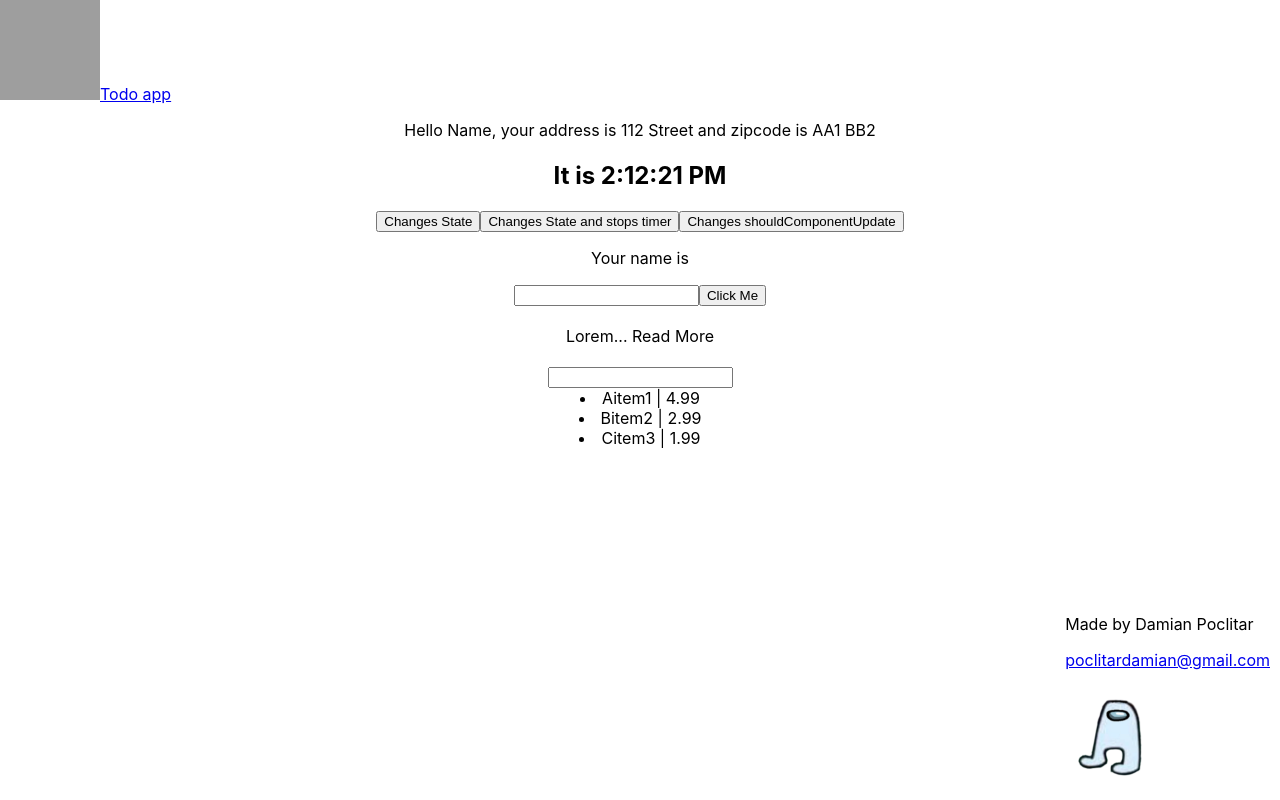
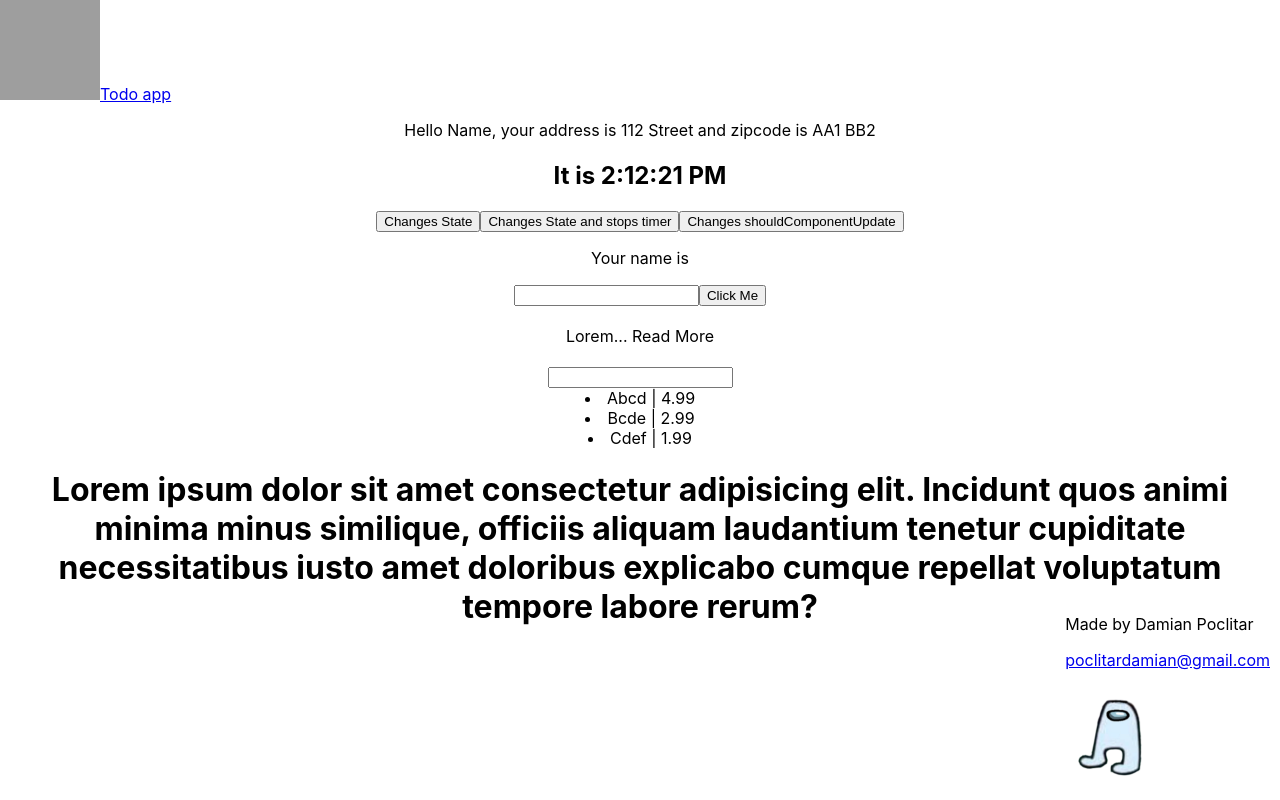
Before and after one commit to damipoc/react-training, a React (Create React App) app: page /aboutPage in a window 1280 px wide. Built offline with nearby package versions, Linux system fonts and the light colour scheme; grey boxes are pictures that could not be loaded.

Commit message:
Added routing (kinda)

```diff
--- a/package.json
+++ b/package.json
@@ -8,6 +8,7 @@
     "@testing-library/user-event": "^13.5.0",
     "react": "^18.2.0",
     "react-dom": "^18.2.0",
+    "react-router-dom": "^6.3.0",
     "react-scripts": "5.0.1",
     "web-vitals": "^2.1.4"
   },
--- a/src/App.js
+++ b/src/App.js
@@ -4,6 +4,12 @@ import Clock from './clock';
 import Name from './username';
 import TextHide from './readMore';
 import Backlog from './backlog';
+import {
+  BrowserRouter,
+  Routes,
+  Route,
+} from "react-router-dom";
+import AboutPage from './aboutPage';
 
 function App() {
 
@@ -14,6 +20,7 @@ function App() {
   }
 
   return (
+    <BrowserRouter>
       <div className="App">
         <p>Hello {address.name}, your address is {address.address} and zipcode is {address.zip}</p>
         <Clock />
@@ -23,7 +30,12 @@ function App() {
         <br></br>
         <br></br>
         <Backlog />
+        <Routes>
+          <Route path="/aboutPage" element={<AboutPage />}>
+          </Route>
+        </Routes>
       </div>
+    </BrowserRouter>
   );
 }
 
--- /dev/null
+++ b/src/aboutPage.jsx
@@ -0,0 +1,7 @@
+import {Link} from 'react-router-dom';
+
+const aboutPage = () => {
+    return( <h1> Lorem ipsum dolor sit amet consectetur adipisicing elit. Incidunt quos animi minima minus similique, officiis aliquam laudantium tenetur cupiditate necessitatibus iusto amet doloribus explicabo cumque repellat voluptatum tempore labore rerum? </h1>)
+}
+
+export default aboutPage;
--- a/src/backlog.jsx
+++ b/src/backlog.jsx
@@ -6,17 +6,17 @@ const Backlog = () => {
     const itemBacklog = [
         {
             id: 1,
-            item: "Aitem1",
+            item: "Abcd",
             price: 4.99
         },
         {
             id: 2,
-            item: "Bitem2",
+            item: "Bcde",
             price: 2.99
         },
         {
             id: 3,
-            item: "Citem3",
+            item: "Cdef",
             price: 1.99
         }
     ];
@@ -53,7 +53,9 @@ const Backlog = () => {
                     </li>
                 ))
             ) : (
-                <span>No items found</span>
+                <li>
+                    <span>No items found</span>
+                </li>
             )}
         </div>
     )
--- a/src/index.js
+++ b/src/index.js
@@ -3,7 +3,6 @@ import ReactDOM from 'react-dom/client';
 import './index.css';
 import App from './App';
 import Header from './header';
-import Clock from './clock';
 import Footer from './footer';
 import reportWebVitals from './reportWebVitals';
 
```
Also changed, not shown: 1 other file (tests, documents, lock files or other folders). Lines whose indentation alone changed are shown as unchanged.
